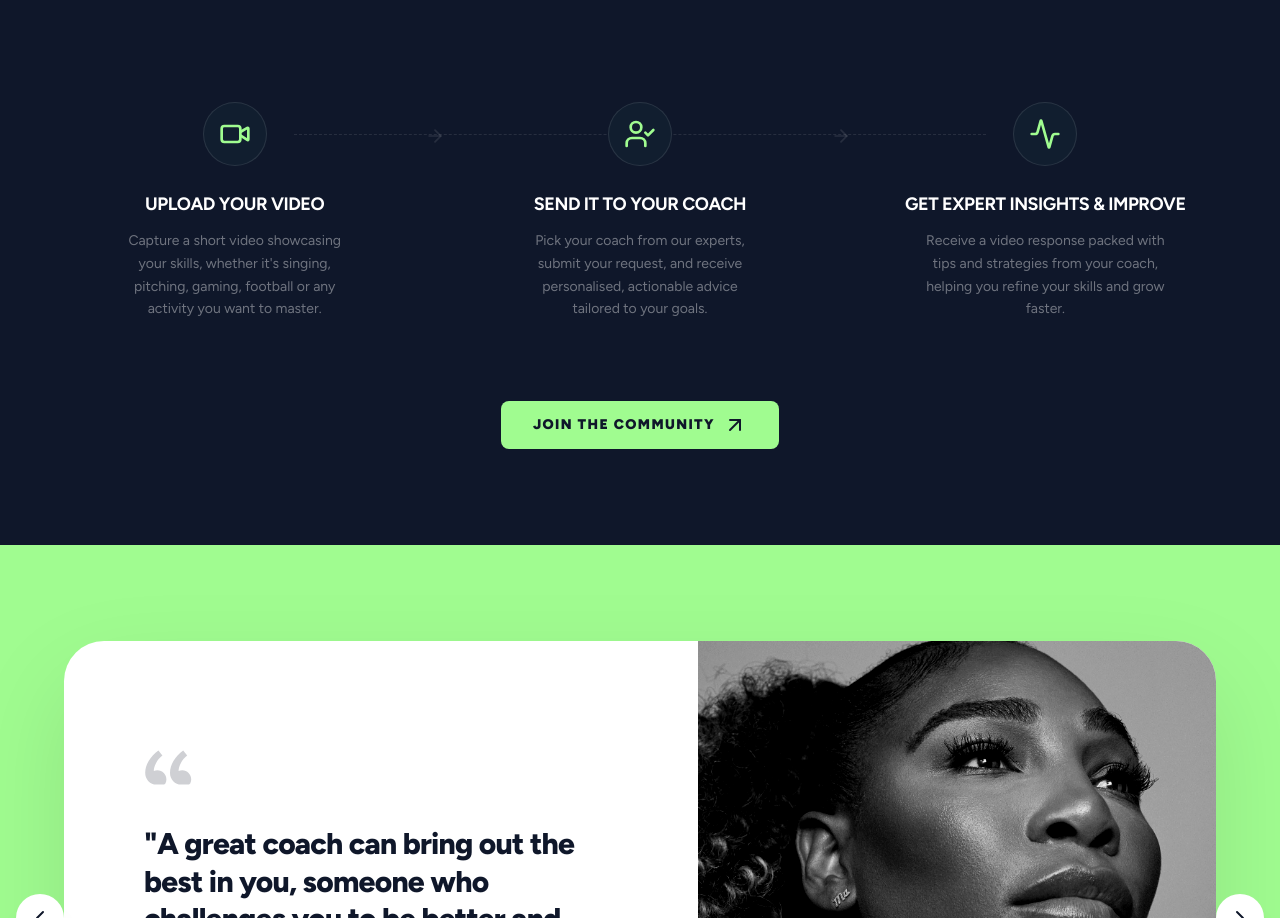
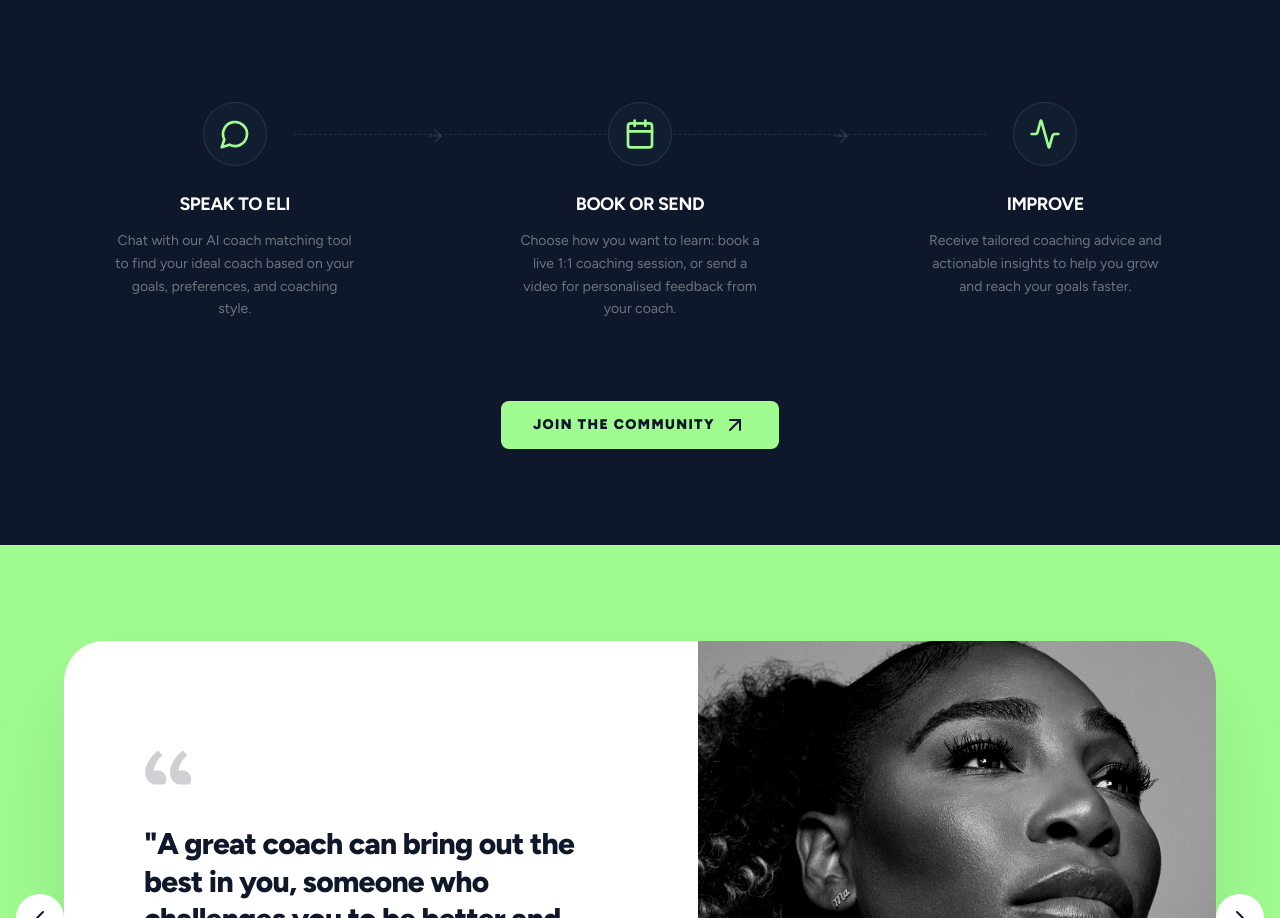
Before and after one commit to Elitekoachtools/Elitekoach, a React (Vite) app: page / in a window 1280 px wide. Shown: the part 2197-3115 px from the top of the page. Built offline with nearby package versions, Linux system fonts and the light colour scheme; a web font is replaced by a local one.

Commit message:
Update How It Works section to reflect Eli AI matching and booking/send video flow

```diff
--- a/src/components/sections/HowItWorks.tsx
+++ b/src/components/sections/HowItWorks.tsx
@@ -1,25 +1,25 @@
 import React from "react";
 import { Button } from "../common/Button";
-import { ArrowUpRight, Video, UserCheck, Activity } from "lucide-react";
+import { ArrowUpRight, MessageCircle, Calendar, Activity } from "lucide-react";
 
 const KIT_FORM_ID = "3fc17e1b18";
 
 export const HowItWorks: React.FC = () => {
   const steps = [
     {
-      icon: <Video size={32} />,
-      title: "Upload Your Video",
-      desc: "Capture a short video showcasing your skills, whether it's singing, pitching, gaming, football or any activity you want to master.",
+      icon: <MessageCircle size={32} />,
+      title: "Speak to Eli",
+      desc: "Chat with our AI coach matching tool to find your ideal coach based on your goals, preferences, and coaching style.",
     },
     {
-      icon: <UserCheck size={32} />,
-      title: "Send It to Your Coach",
-      desc: "Pick your coach from our experts, submit your request, and receive personalised, actionable advice tailored to your goals.",
+      icon: <Calendar size={32} />,
+      title: "Book or Send",
+      desc: "Choose how you want to learn: book a live 1:1 coaching session, or send a video for personalised feedback from your coach.",
     },
     {
       icon: <Activity size={32} />,
-      title: "Get Expert Insights & Improve",
-      desc: "Receive a video response packed with tips and strategies from your coach, helping you refine your skills and grow faster.",
+      title: "Improve",
+      desc: "Receive tailored coaching advice and actionable insights to help you grow and reach your goals faster.",
     },
   ];
 
```
